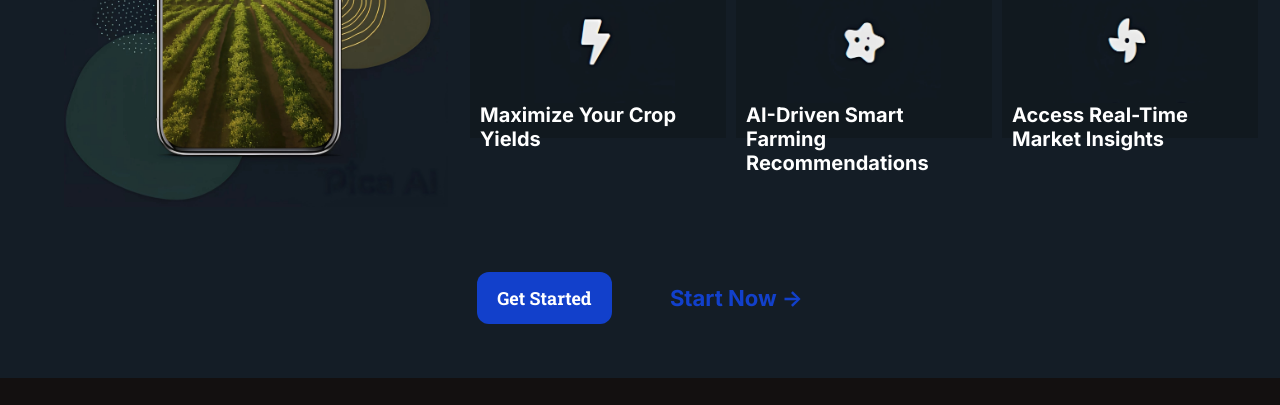
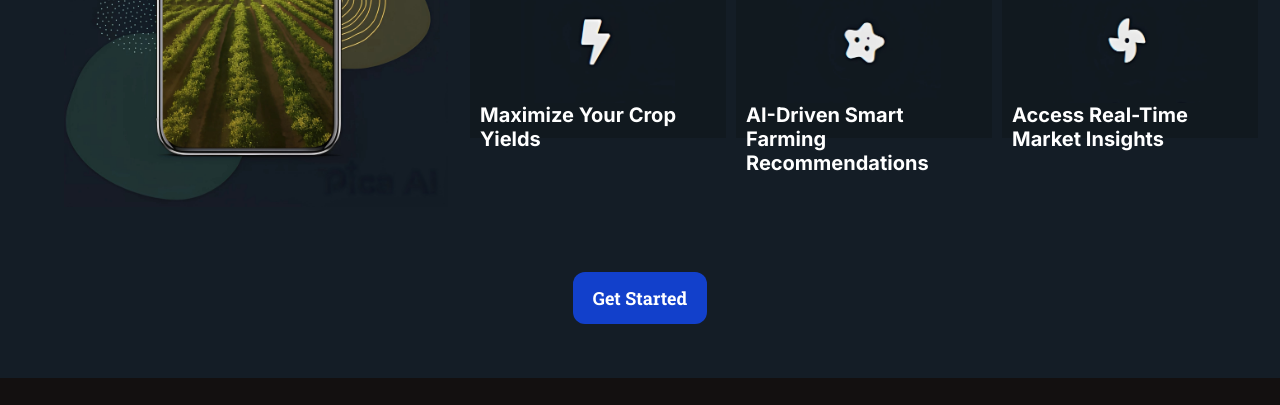
Before and after one commit to Dheeraj-30/Team_BInary, a plain HTML site: page index.html in a window 1280 px wide. Shown: the part 382-787 px from the top of the page. Drawn offline with Linux system fonts and the light colour scheme.

Commit message:
Update index.html

```diff
--- a/index.html
+++ b/index.html
@@ -63,9 +63,9 @@
                     <div class="btn-2">
                         <a href="New/templates/index.html">Get Started</a>
                     </div>
-                    <div class="arrow">
+<!--                     <div class="arrow">
                         <a href="">Start Now -></a>
-                    </div>
+                    </div> -->
                 </div>
             </article>
         </section>
```
